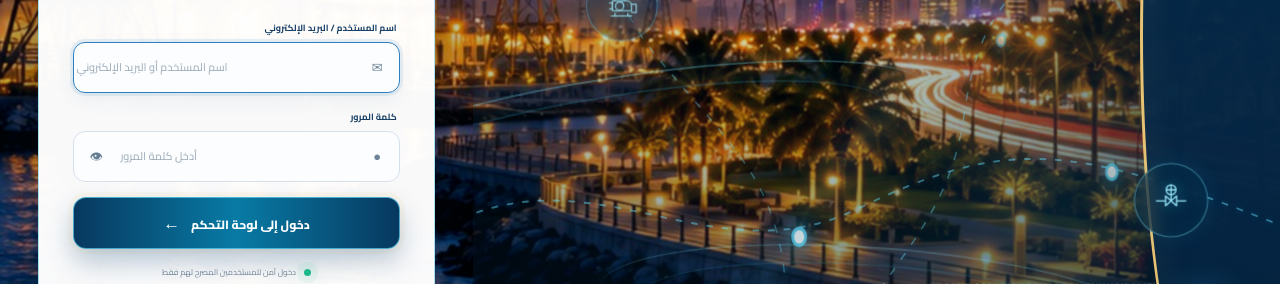
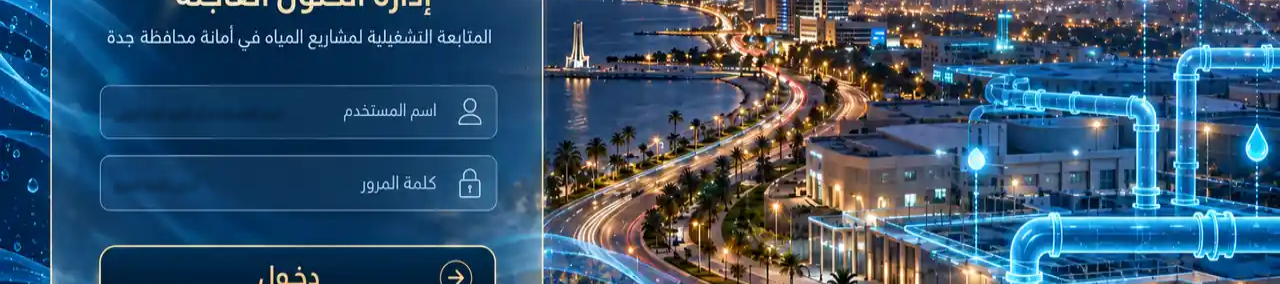
Before and after one commit to petmin2010-commits/Urgent-Solutions-Dashboard-Render, a website: page public/login.html in a window 1280 px wide. Shown: the part 364-648 px from the top of the page. Drawn offline with Linux system fonts and the light colour scheme; no server answers.

Commit message:
Use exact agreed water login artwork

```diff
--- a/public/login.css
+++ b/public/login.css
@@ -142,3 +142,169 @@ body.is-ready .login-card{opacity:1;transform:translateY(0) scale(1)}.login-card
 .water-main-badge svg{width:58px;height:58px}
 @media(max-width:980px){.water-main-badge{top:4%;left:40%;width:86px;height:86px}.water-main-badge svg{width:44px;height:44px}}
 @media(max-width:560px){.water-main-badge{width:58px;height:58px;left:40%}.water-main-badge svg{width:32px;height:32px}}
+
+/* FINAL AGREED LOGIN ARTWORK — exact approved water design
+   The artwork itself is preserved; form controls are transparent hit/typing layers. */
+@media(min-width:981px){
+  html,body{width:100%;height:100%;overflow:hidden!important;background:#041c30!important}
+  .login-page{
+    display:block!important;
+    position:relative!important;
+    width:100vw!important;
+    height:100vh!important;
+    min-height:100vh!important;
+    overflow:hidden!important;
+    background:#041c30!important;
+    isolation:isolate!important;
+  }
+  .login-page:before{
+    content:""!important;
+    position:absolute!important;
+    inset:0!important;
+    z-index:-1!important;
+    background-image:url("/assets/agreed-water-login.webp?v=agreed-20261003-1")!important;
+    background-repeat:no-repeat!important;
+    background-position:center center!important;
+    background-size:100% 100%!important;
+    transform:none!important;
+    filter:none!important;
+    animation:none!important;
+    transition:none!important;
+  }
+  .login-page:after{display:none!important}
+  .city-visual{display:none!important}
+  .login-side{
+    position:absolute!important;
+    inset:0!important;
+    z-index:10!important;
+    display:block!important;
+    min-height:0!important;
+    height:100vh!important;
+    width:100vw!important;
+    padding:0!important;
+    margin:0!important;
+    background:transparent!important;
+  }
+  .login-side:before,.login-side:after{display:none!important}
+  .login-card{
+    position:absolute!important;
+    inset:0!important;
+    width:100vw!important;
+    height:100vh!important;
+    max-width:none!important;
+    padding:0!important;
+    margin:0!important;
+    border:0!important;
+    border-radius:0!important;
+    background:transparent!important;
+    box-shadow:none!important;
+    overflow:visible!important;
+    opacity:1!important;
+    transform:none!important;
+    transition:none!important;
+  }
+  .login-card:before,.login-card-glow,
+  .brand-row,.login-heading,.secure-access,
+  .login-footer-note,.login-corporate-footer{display:none!important}
+
+  #loginForm{
+    position:absolute!important;
+    left:7.66vw!important;
+    top:56.1vh!important;
+    width:31.2vw!important;
+    height:auto!important;
+    margin:0!important;
+    padding:0!important;
+    direction:ltr!important;
+  }
+  .login-card label,.input-icon{display:none!important}
+  .input-wrap{
+    position:relative!important;
+    width:100%!important;
+    height:6.8vh!important;
+    min-height:44px!important;
+    margin:0 0 2.1vh!important;
+    padding:0!important;
+    border:0!important;
+    border-radius:13px!important;
+    background:transparent!important;
+    box-shadow:none!important;
+    transition:none!important;
+  }
+  .input-wrap:nth-of-type(2){margin-bottom:4.55vh!important}
+  .input-wrap:focus-within{
+    border:0!important;
+    background:rgba(75,190,225,.035)!important;
+    box-shadow:inset 0 0 0 1px rgba(112,222,249,.16)!important;
+  }
+  .input-wrap input{
+    display:block!important;
+    width:100%!important;
+    height:100%!important;
+    padding:0 4.3vw 0 1.15vw!important;
+    border:0!important;
+    outline:0!important;
+    background:transparent!important;
+    color:#e8f8ff!important;
+    caret-color:#8eeaff!important;
+    font-size:clamp(12px,.95vw,17px)!important;
+    font-weight:500!important;
+    direction:ltr!important;
+    text-align:left!important;
+    text-shadow:0 2px 5px rgba(0,18,34,.88)!important;
+  }
+  .input-wrap input::placeholder{color:transparent!important}
+  .password-toggle{
+    position:absolute!important;
+    top:0!important;
+    right:0!important;
+    width:4vw!important;
+    height:100%!important;
+    padding:0!important;
+    border:0!important;
+    background:transparent!important;
+    opacity:0!important;
+    cursor:pointer!important;
+  }
+  .login-message{
+    position:absolute!important;
+    left:0!important;
+    right:0!important;
+    top:21.2vh!important;
+    z-index:30!important;
+    margin:0!important;
+    padding:7px 10px!important;
+    border-radius:9px!important;
+    font-size:10px!important;
+    text-align:center!important;
+  }
+  .login-button{
+    position:relative!important;
+    width:100%!important;
+    height:7.8vh!important;
+    min-height:52px!important;
+    margin:0!important;
+    padding:0!important;
+    border:0!important;
+    border-radius:14px!important;
+    background:transparent!important;
+    box-shadow:none!important;
+    color:transparent!important;
+    animation:none!important;
+    transform:none!important;
+    cursor:pointer!important;
+  }
+  .login-button:hover,.login-button:active{
+    transform:none!important;
+    background:rgba(91,210,242,.035)!important;
+    box-shadow:inset 0 0 0 1px rgba(108,220,248,.12)!important;
+  }
+  .button-energy,.button-text{visibility:hidden!important}
+  .button-loader{
+    width:20px!important;height:20px!important;
+    border:2px solid rgba(255,255,255,.28)!important;
+    border-top-color:#85eaff!important;
+    position:absolute!important;left:50%!important;top:50%!important;
+    margin:-10px 0 0 -10px!important;
+  }
+}
--- a/public/login.html
+++ b/public/login.html
@@ -8,7 +8,7 @@
   <link rel="icon" type="image/svg+xml" href="/assets/favicon.svg">
   <link rel="preconnect" href="https://fonts.googleapis.com">
   <link rel="stylesheet" href="https://fonts.googleapis.com/css2?family=Cairo:wght@400;500;600;700;800&display=swap">
-  <link rel="stylesheet" href="/login.css?v=urgent-water-20261003-2">
+  <link rel="stylesheet" href="/login.css?v=urgent-agreed-water-20261003-3">
 </head>
 <body>
 <div class="login-page">
@@ -81,7 +81,7 @@
         <label for="username">اسم المستخدم / البريد الإلكتروني</label>
         <div class="input-wrap">
           <span class="input-icon">✉</span>
-          <input id="username" name="username" type="text" autocomplete="username" placeholder="اسم المستخدم أو البريد الإلكتروني" required autofocus>
+          <input id="username" name="username" type="text" autocomplete="username" placeholder="اسم المستخدم أو البريد الإلكتروني" required>
         </div>
 
         <label for="password">كلمة المرور</label>
```
Also changed, not shown: public/assets/agreed-water-login.webp (added).
